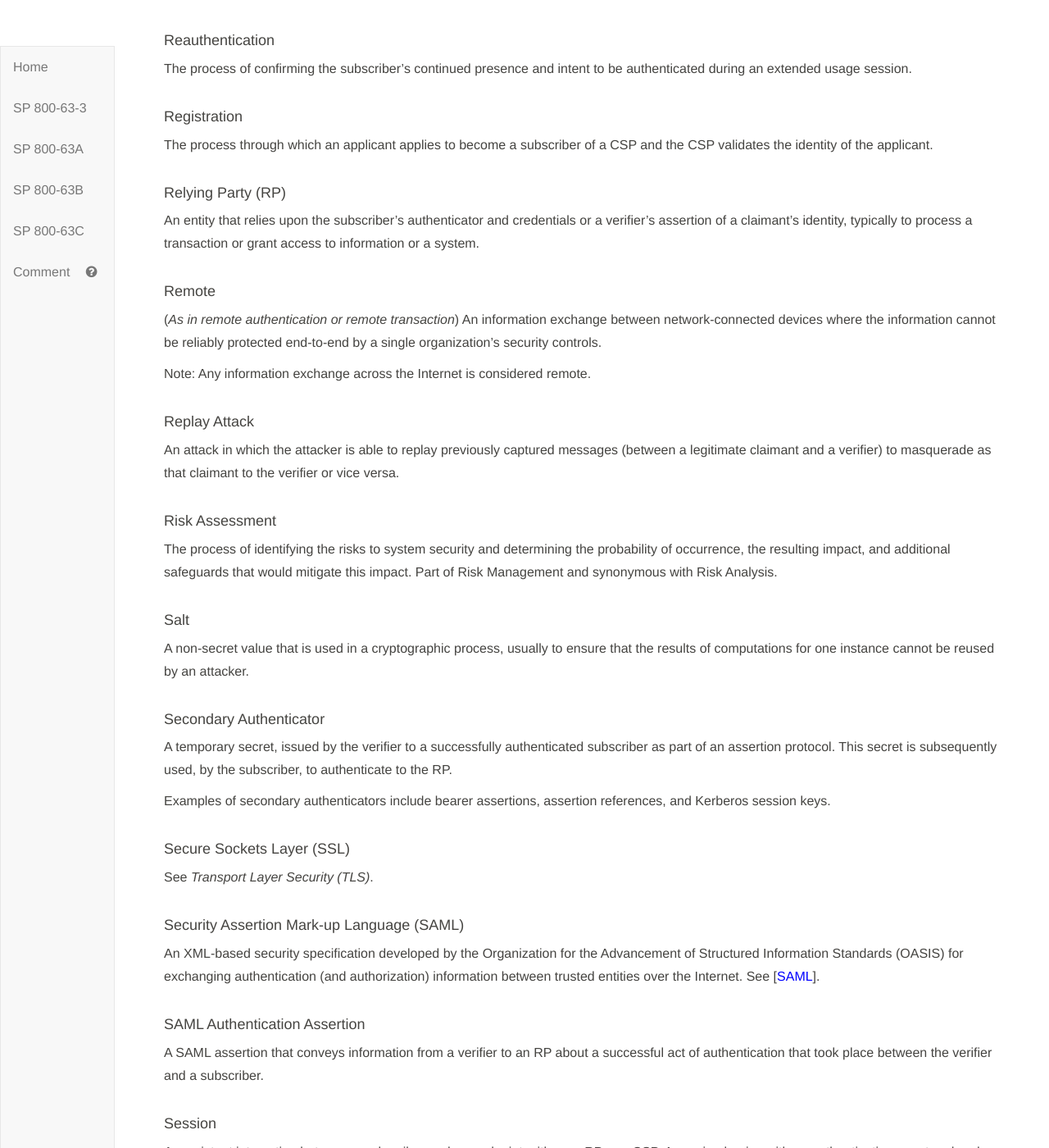
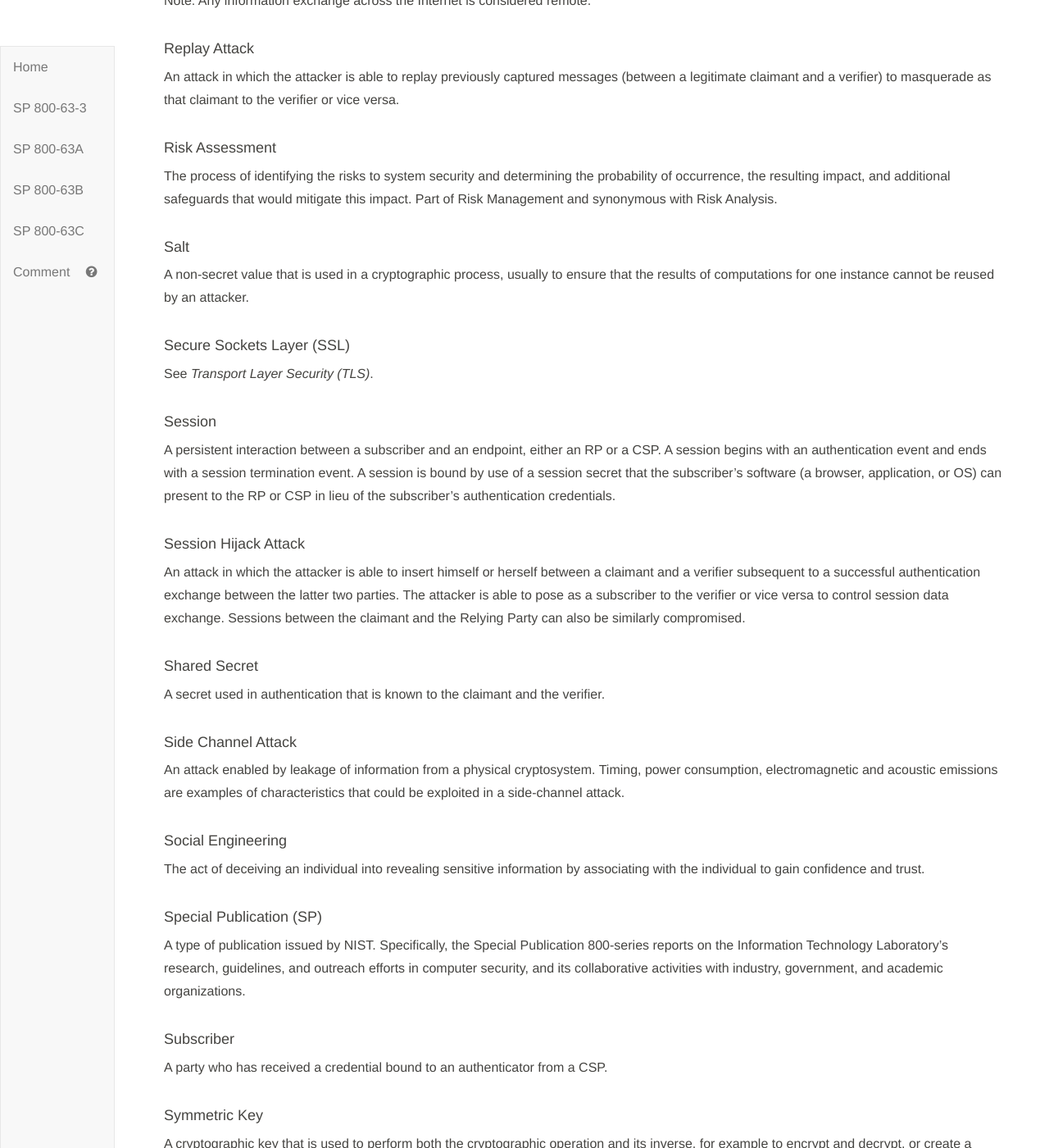
Before and after one commit to usnistgov/800-63-3, a Jekyll site: the page built from sp800-63b.md, in a window 1280 px wide and 1400 px high, scrolled down 14980 px. Shown: the whole window at 82% size. Built offline with Jekyll 4.4.1, drawn with Linux system fonts in a browser that asks for light colours; some of the changed text lies outside the part shown.

Commit message:
Remove assertion requirements from 800-63B, since they are covered in 800-63C. Avoided use of "assertion" in some contexts where distinction from -63C assertions may not be clear.

```diff
--- a/sp800-63b/references.md
+++ b/sp800-63b/references.md
@@ -27,8 +27,6 @@
 <a name="ISO24745">[ISO/IEC 24745]</a> International Standards Organization, *Information technology -- Security techniques -- Biometric information protection*, 2011, available at <http://www.iso.org/iso/iso_catalogue/catalogue_tc/catalogue_detail.htm?csnumber=52946>
 
 <a name="OWASP-XSS-prevention">[OWASP-XSS-prevention]</a> Open Web Application Security Project, *XSS (Cross Site Scripting) Prevention Cheat Sheet*, available at <https://www.owasp.org/index.php/XSS_(Cross_Site_Scripting)_Prevention_Cheat_Sheet>
-
-<a name="SAML">[SAML]</a> OASIS, SAML, *Security Assertion Markup Language 2.0*, v2.0, March 2005, available at <http://oasis-open.org/standards#samlv2.0>
 
 <a name="ISO9241-11">[ISO 9241-11]</a> International Organization for Standardization, *Ergonomic requirements for office work with visual display terminals (VDTs) – Part 11: Guidance on Usability*, ISO 9241-11:1998, ISO: Geneva, Switzerland, 1998.
 
--- a/sp800-63b/sec3_definitions.md
+++ b/sp800-63b/sec3_definitions.md
@@ -11,12 +11,6 @@
 
 #### Approved
 Federal Information Processing Standard (FIPS) approved or NIST recommended. An algorithm or technique that is either 1) specified in a FIPS or NIST Recommendation, or 2) adopted in a FIPS or NIST Recommendation.
-
-#### Assertion
-A statement from a verifier to a Relying Party (RP) that contains identity information about a subscriber. Assertions may also contain verified attributes.
-
-#### Assertion Reference
-A data object, created in conjunction with an assertion, which identifies the verifier and includes a pointer to the full assertion held by the verifier.
 
 #### Assurance
 In the context of [[OMB M-04-04]](#M-04-04) and this document, assurance is defined as 1) the degree of confidence in the vetting process used to establish the identity of an individual to whom the credential was issued, and 2) the degree of confidence that the individual who uses the credential is the individual to whom the credential was issued.
@@ -64,9 +58,6 @@
 
 #### Authenticator Secret
 The secret value contained within an authenticator.
-
-#### Bearer Assertion
-An assertion that does not provide a mechanism for the subscriber to prove that he or she is the rightful owner of the assertion. The RP has to assume that the assertion was issued to the subscriber who presents the assertion or the corresponding assertion reference to the RP.
 
 #### Biometrics
 Automated recognition of individuals based on their behavioral and biological characteristics.
@@ -148,9 +139,6 @@
                                                                                          maps to any pre-specified output, and
 
 2. (Collision resistant) It is computationally infeasible to find any two distinct inputs that map to the same output.
-
-#### Holder-of-Key Assertion
-An assertion that contains a reference to a symmetric key or a public key (corresponding to a private key) held by the subscriber. The RP may authenticate the subscriber by verifying that he or she can indeed prove possession and control of the referenced key.
 
 #### Identity
 A set of attributes that uniquely describe a person within a given context.
@@ -243,7 +231,7 @@
 The process through which an applicant applies to become a subscriber of a CSP and the CSP validates the identity of the applicant.
 
 #### Relying Party (RP)
-An entity that relies upon the subscriber's authenticator and credentials or a verifier's assertion of a claimant’s identity, typically to process a transaction or grant access to information or a system.
+An entity that relies upon the subscriber's authenticator and credentials, either directly or via a verifier, to establish a claimant’s identity, typically to process a transaction or grant access to information or a system.
 
 #### Remote
 (*As in remote authentication or remote transaction*) An information exchange between network-connected devices where the information cannot be reliably protected end-to-end by a single organization’s security controls.
@@ -259,19 +247,8 @@
 #### Salt
 A non-secret value that is used in a cryptographic process, usually to ensure that the results of computations for one instance cannot be reused by an attacker.
 
-#### Secondary Authenticator
-A temporary secret, issued by the verifier to a successfully authenticated subscriber as part of an assertion protocol. This secret is subsequently used, by the subscriber, to authenticate to the RP.
-
-Examples of secondary authenticators include bearer assertions, assertion references, and Kerberos session keys.
-
 #### Secure Sockets Layer (SSL)
 See *Transport Layer Security (TLS)*.
-
-#### Security Assertion Mark-up Language (SAML)
-An XML-based security specification developed by the Organization for the Advancement of Structured Information Standards (OASIS) for exchanging authentication (and authorization) information between trusted entities over the Internet. See \[[SAML](#SAML)\].
-
-#### SAML Authentication Assertion
-A SAML assertion that conveys information from a verifier to an RP about a successful act of authentication that took place between the verifier and a subscriber.
 
 #### Session
 A persistent interaction between a subscriber and an endpoint, either an RP or a CSP. A session begins with an authentication event and ends with a session termination event. A session is bound by use of a session secret that the subscriber's software (a browser, application, or OS) can present to the RP or CSP in lieu of the subscriber's authentication credentials.
--- a/sp800-63b/sec4_aal.md
+++ b/sp800-63b/sec4_aal.md
@@ -70,19 +70,15 @@
 
 Verifiers operated by government agencies at AAL 1 SHALL be validated to meet the requirements of [[FIPS 140]](#FIPS140-2) Level 1.
 
-#### 4.1.3. Assertion Requirements
-
-In order to be valid at AAL 1, authentication assertions SHALL meet the requirements defined in [SP 800-63C](sp800-63c.html). Bearer assertions MAY be used.
-
-#### <a name="aal1reauth"></a>4.1.4. Reauthentication
+#### <a name="aal1reauth"></a>4.1.3. Reauthentication
 
 At AAL 1, reauthentication of the subscriber SHOULD be repeated at least once per 30 days, regardless of user activity.
 
-#### 4.1.5. Security Controls
+#### 4.1.4. Security Controls
 
 The CSP SHOULD employ appropriately tailored security controls from the low baseline of security controls defined in [[SP 800-53]](#SP800-53) or equivalent industry standard and SHOULD ensure that the minimum assurance requirements associated with the *low* baseline are satisfied.
 
-#### 4.1.6. Records Retention
+#### 4.1.5. Records Retention
 
 The CSP shall comply with their respective records retention policies in accordance with applicable laws and regulations. If the CSP opts to retain records in the absence of any legal requirements, the CSP SHALL conduct a privacy risk assessment to determine how long any records should be retained.
 
@@ -118,19 +114,15 @@
 
 Verifiers operated by government agencies at AAL 2 SHALL be validated to meet the requirements of [[FIPS 140]](#FIPS140-2) Level 1.
 
-#### 4.2.3. Assertion Requirements
-
-In order to be valid at AAL 2, authentication assertions SHALL meet the requirements defined in [SP 800-63C](sp800-63c.html). Bearer assertions MAY be used.
-
-#### <a name="aal2reauth"></a>4.2.4. Reauthentication
+#### <a name="aal2reauth"></a>4.2.3. Reauthentication
 
 At AAL 2, authentication of the subscriber SHALL be repeated at least once per 12 hours, regardless of user activity. Reauthentication of the subscriber SHALL be repeated following no more than 30 minutes of user inactivity. The CSP MAY prompt the user to cause activity just before the inactivity timeout, if desired. Reauthentication MAY use a single authentication factor.
 
-#### 4.2.5. Security Controls
+#### 4.2.4. Security Controls
 
 The CSP SHOULD employ appropriately tailored security controls from the moderate baseline of security controls defined in [[SP 800-53]](#SP800-53) or equivalent industry standard and SHOULD ensure that the minimum assurance requirements associated with the *moderate* baseline are satisfied.
 
-#### 4.2.6. Records Retention
+#### 4.2.5. Records Retention
 
 CSPs shall comply with their respective records retention policies in accordance with whatever laws and/or regulations apply to those entities. If the CSP opts to retain records in the absence of any legal requirements, the CSP SHALL conduct a privacy risk assessment to determine how long any records should be retained.
 
@@ -155,19 +147,15 @@
 
 Verifiers at AAL 3 SHALL be validated at [[FIPS 140]](#FIPS140-2) Level 1 or higher.
 
-#### 4.3.3. Assertion Requirements
-
-In order to be valid at AAL 3, authentication assertions SHALL meet the requirements of proof-of-possession assertions as defined in [SP 800-63C](sp800-63c.html).
-
-#### <a name="aal3reauth"></a>4.3.4. Reauthentication
+#### <a name="aal3reauth"></a>4.3.3. Reauthentication
 
 At AAL 3, authentication of the subscriber SHALL be repeated at least once per 12 hours, regardless of user activity. Reauthentication of the subscriber SHALL be repeated following a period of no more than 15 minutes of user inactivity. Reauthentication SHALL use both authentication factors. The verifier MAY prompt the user to cause activity just before the inactivity timeout.
 
-#### 4.3.5. Security Controls
+#### 4.3.4. Security Controls
 
 The CSP SHOULD employ appropriately tailored security controls from the high baseline of security controls defined in [[SP 800-53]](#SP800-53) or an equivalent industry standard and SHOULD ensure that the minimum assurance requirements associated with the *high* baseline are satisfied.
 
-#### 4.3.6. Records Retention
+#### 4.3.5. Records Retention
 
 The CSP SHALL comply with their respective records retention policies in accordance with whatever laws and/or regulations apply to those entities. If the CSP opts to retain records in the absence of any legal requirements, the CSP SHALL conduct a privacy risk assessment to determine how long any records should be retained.
 
@@ -202,7 +190,6 @@
 ------------|-------|-------|-------
 **Permitted authenticator types** | Memorized Secret;<br />Look-up Secret;<br />Out of Band;<br />SF OTP Device;<br />MF OTP Device;<br />SF Crypto Software;<br />SF Crypto Device;<br />MF Crypto Software;<br />MF Crypto Device<br /> | MF OTP Device;<br />MF Crypto Software;<br />MF Crypto Device;<br />or memorized secret plus:<br />&nbsp;&bull;&nbsp;Look-up Secret<br />&nbsp;&bull;&nbsp;Out of Band<br />&nbsp;&bull;&nbsp;SF OTP Device<br />&nbsp;&bull;&nbsp;SF Crypto Software<br />&nbsp;&bull;&nbsp;SF Crypto Device<br /> | MF Crypto Device<br />SF Crypto Device plus &nbsp;&nbsp;Memorized Secret
 **FIPS 140 verification** | Level 1 (Government agency verifiers) | Level 1 (Government agency authenticators and verifiers) | Level 2 overall (MF authenticators)<br />Level 1 overall (verifiers and SF Crypto Devices)<br />Level 3 physical security (all authenticators)
-**Assertions** | Bearer or proof of possession | Bearer or proof of possession | Proof of possession only
 **Reauthentication** | 30 days | 12 hours or 30 minutes inactivity; may use one authentication factor | 12 hours or 15 minutes inactivity; shall use both authentication factors
 **Security controls**|[[SP 800-53]](#SP800-53) Low Baseline (or equivalent)|[[SP 800-53]](#SP800-53) Moderate Baseline (or equivalent)|[[SP 800-53]](#SP800-53) High Baseline (or equivalent)
 **MITM resistance** | Required | Required | Required |
--- a/sp800-63b/sec5_authenticators.md
+++ b/sp800-63b/sec5_authenticators.md
@@ -193,7 +193,7 @@
 
 Multi-factor OTP verifiers effectively duplicate the process of generating the OTP used by the authenticator, but without the requirement that a second factor be provided. As such, the symmetric keys used by authenticators SHALL be strongly protected against compromise.
 
-When a multi-factor OTP authenticator is being associated with a subscriber account, the verifier (or associated CSP) SHALL obtain secrets required to duplicate the authenticator output from the authenticator source (typically its manufacturer) using approved cryptography. The verifier or CSP SHALL also obtain an assertion from the authenticator source that the authenticator is a multi-factor device. In the absence of a trusted assertion that it is a multi-factor device, the verifier SHALL treat it the authenticator as single factor, in accordance with section 5.1.4.
+When a multi-factor OTP authenticator is being associated with a subscriber account, the verifier (or associated CSP) SHALL obtain secrets required to duplicate the authenticator output from the authenticator source (typically its manufacturer) using approved cryptography. The verifier or CSP SHALL also establish, via the authenticator source. that the authenticator is a multi-factor device. In the absence of a trusted statement that it is a multi-factor device, the verifier SHALL treat it the authenticator as single factor, in accordance with section 5.1.4.
 
 The verifier SHALL use approved encryption and SHALL utilize an authenticated protected channel when collecting the OTP in order to provide resistance to eavesdropping and man-in-the-middle attacks. Time-based one-time passwords SHALL have a lifetime of less than 2 minutes.
 
@@ -379,8 +379,6 @@
 
 If this attestation is signed, it SHALL be signed using a digital signature that provides at least the minimum security strength specified in the latest revision of [[SP 800-131A]](#SP800-131A) (112 bits as of the date of this publication). Attestation information MAY be used as part of a risk-based authentication decision.
 
-When federated authentication is being performed as described in [SP 800-63C](sp800-63c.html), the verifier SHOULD include any such attestation information in the assertion it provides to the relying party.
-
 #### <a name="verifimpers"></a>5.2.5. Verifier impersonation resistance
 
 Verifier impersonation attacks, sometimes referred to as "phishing attacks", refer to attempts by fraudulent verifiers and relying parties to fool an unwary claimant into authenticating to an impostor website. In previous editions of SP 800-63, protocols that are resistant to verifier impersonation attacks were also referred to as "strongly man-in-the-middle resistant".
```
Also changed, not shown: sp800-63b/sec7_session.md (+1 -1 lines).
